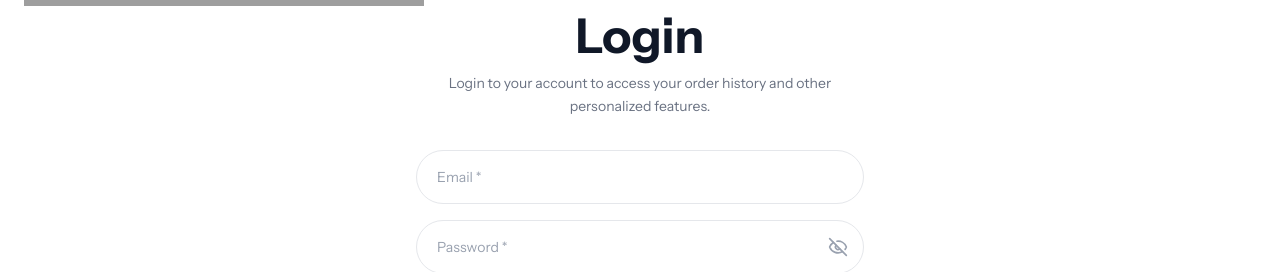
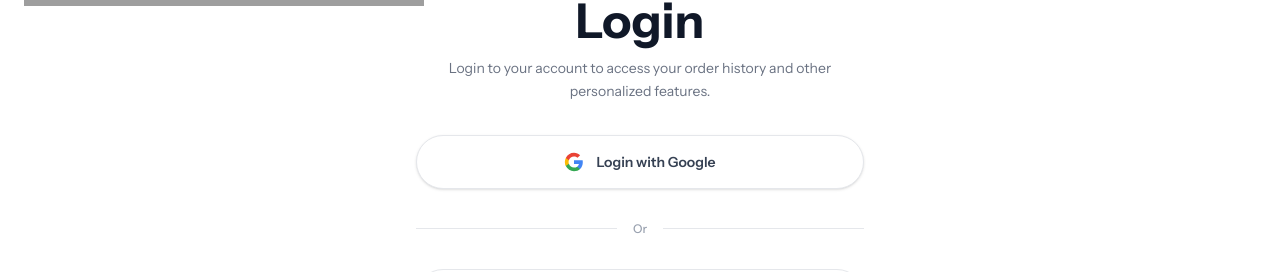
Before and after one commit to fidankhalilova/purity, a Next.js app in the folder client/: page /en/account/login in a window 1280 px wide. Shown: the part 184-456 px from the top of the page. Built offline with nearby package versions, Linux system fonts and the light colour scheme; grey boxes are pictures that could not be loaded.

Commit message:
google log/reg button

```diff
--- /dev/null
+++ b/client/components/GoogleButton.tsx
@@ -0,0 +1,35 @@
+type Props = {
+  label: string;
+  onClick?: () => void;
+};
+
+export default function GoogleButton({ label, onClick }: Props) {
+  return (
+    <button
+      type="button"
+      onClick={onClick}
+      className="w-full flex items-center justify-center gap-3 px-5 py-4 border border-gray-200 rounded-full bg-white text-sm font-semibold text-gray-700 hover:bg-gray-50 hover:border-gray-300 transition-colors shadow-sm"
+    >
+      {/* Google SVG logo */}
+      <svg className="w-5 h-5 shrink-0" viewBox="0 0 24 24">
+        <path
+          d="M22.56 12.25c0-.78-.07-1.53-.2-2.25H12v4.26h5.92c-.26 1.37-1.04 2.53-2.21 3.31v2.77h3.57c2.08-1.92 3.28-4.74 3.28-8.09z"
+          fill="#4285F4"
+        />
+        <path
+          d="M12 23c2.97 0 5.46-.98 7.28-2.66l-3.57-2.77c-.98.66-2.23 1.06-3.71 1.06-2.86 0-5.29-1.93-6.16-4.53H2.18v2.84C3.99 20.53 7.7 23 12 23z"
+          fill="#34A853"
+        />
+        <path
+          d="M5.84 14.09c-.22-.66-.35-1.36-.35-2.09s.13-1.43.35-2.09V7.07H2.18C1.43 8.55 1 10.22 1 12s.43 3.45 1.18 4.93l3.66-2.84z"
+          fill="#FBBC05"
+        />
+        <path
+          d="M12 5.38c1.62 0 3.06.56 4.21 1.64l3.15-3.15C17.45 2.09 14.97 1 12 1 7.7 1 3.99 3.47 2.18 7.07l3.66 2.84c.87-2.6 3.3-4.53 6.16-4.53z"
+          fill="#EA4335"
+        />
+      </svg>
+      {label}
+    </button>
+  );
+}
--- /dev/null
+++ b/client/components/OrDivider.tsx
@@ -0,0 +1,13 @@
+type Props = { label: string };
+
+export default function OrDivider({ label }: Props) {
+  return (
+    <div className="flex items-center gap-4">
+      <div className="flex-1 h-px bg-gray-200" />
+      <span className="text-xs text-gray-400 font-medium shrink-0">
+        {label}
+      </span>
+      <div className="flex-1 h-px bg-gray-200" />
+    </div>
+  );
+}
--- a/client/messages/az.json
+++ b/client/messages/az.json
@@ -875,6 +875,11 @@
       "breadcrumb": "Hesab",
       "successTitle": "E-poçtunuzu yoxlayın",
       "successDesc": "Həmin e-poçt üçün hesab mövcuddursa, şifrə sıfırlama təlimatlarını göndərdik."
+    },
+    "google": {
+      "loginWithGoogle": "Google ilə daxil ol",
+      "registerWithGoogle": "Google ilə qeydiyyat",
+      "orDivider": "Və ya"
     }
   }
 }
--- a/client/messages/en.json
+++ b/client/messages/en.json
@@ -857,6 +857,11 @@
       "breadcrumb": "Account",
       "successTitle": "Check your email",
       "successDesc": "If an account exists for that email, we've sent password reset instructions."
+    },
+    "google": {
+      "loginWithGoogle": "Login with Google",
+      "registerWithGoogle": "Register with Google",
+      "orDivider": "Or"
     }
   }
 }
--- a/client/messages/ru.json
+++ b/client/messages/ru.json
@@ -895,6 +895,11 @@
       "breadcrumb": "Аккаунт",
       "successTitle": "Проверьте почту",
       "successDesc": "Если аккаунт с таким e-mail существует, мы отправили инструкции по сбросу пароля."
+    },
+    "google": {
+      "loginWithGoogle": "Войти через Google",
+      "registerWithGoogle": "Зарегистрироваться через Google",
+      "orDivider": "Или"
     }
   }
 }
--- a/client/templates/LoginTemplate.tsx
+++ b/client/templates/LoginTemplate.tsx
@@ -4,9 +4,12 @@
 import { useLocale, useTranslations } from "next-intl";
 import { Eye, EyeOff } from "lucide-react";
 import Breadcrumb from "@/components/BreadCrumb";
+import GoogleButton from "@/components/GoogleButton";
+import OrDivider from "@/components/OrDivider";
 
 export default function LoginTemplate() {
   const t = useTranslations("AuthPages.login");
+  const tg = useTranslations("AuthPages.google");
   const locale = useLocale();
   const [showPassword, setShowPassword] = useState(false);
   const [email, setEmail] = useState("");
@@ -30,6 +33,12 @@
               {t("desc")}
             </p>
           </div>
+
+          {/* Google button */}
+          <GoogleButton label={tg("loginWithGoogle")} />
+
+          {/* Divider */}
+          <OrDivider label={tg("orDivider")} />
 
           {/* Form */}
           <div className="flex flex-col gap-4">
--- a/client/templates/RegisterTemplate.tsx
+++ b/client/templates/RegisterTemplate.tsx
@@ -4,9 +4,12 @@
 import { useLocale, useTranslations } from "next-intl";
 import { Eye, EyeOff } from "lucide-react";
 import Breadcrumb from "@/components/BreadCrumb";
+import GoogleButton from "@/components/GoogleButton";
+import OrDivider from "@/components/OrDivider";
 
 export default function RegisterTemplate() {
   const t = useTranslations("AuthPages.register");
+  const tg = useTranslations("AuthPages.google");
   const locale = useLocale();
   const [showPassword, setShowPassword] = useState(false);
   const [form, setForm] = useState({
@@ -21,7 +24,7 @@
 
   return (
     <div className="container mx-auto px-4 md:px-6 py-4 md:py-6">
-      <Breadcrumb overrideLastLabel={t("breadcrumb")} />
+      <Breadcrumb />
 
       <div className="flex flex-col items-center justify-center min-h-[70vh] py-10">
         <div className="w-full max-w-md flex flex-col gap-8">
@@ -34,6 +37,12 @@
               {t("desc")}
             </p>
           </div>
+
+          {/* Google button */}
+          <GoogleButton label={tg("registerWithGoogle")} />
+
+          {/* Divider */}
+          <OrDivider label={tg("orDivider")} />
 
           {/* Form */}
           <div className="flex flex-col gap-4">
```
